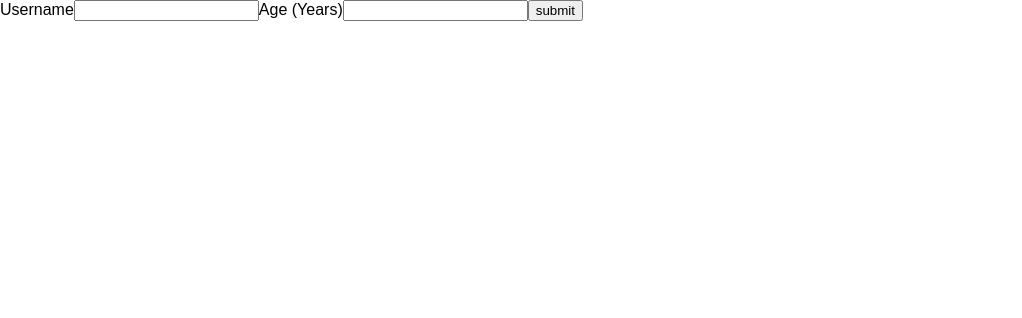
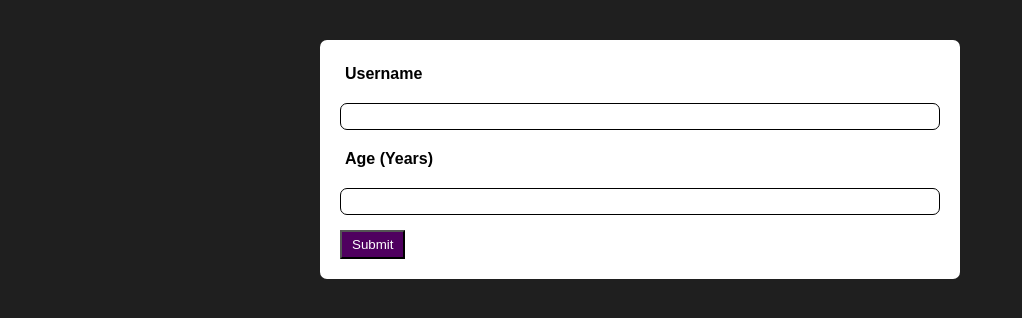
Before and after one commit to aadil42/UserName-Age-list, a React (Create React App) app: page / in a window 1280 px wide. Shown: the top 318 px of the page, without its empty margins (0-1022 px from the left). Built offline with nearby package versions, Linux system fonts and the light colour scheme.

Commit message:
styled form component

```diff
--- a/src/Components/Form/Form.css
+++ b/src/Components/Form/Form.css
@@ -0,0 +1,39 @@
+.form-container {
+    background: #1f1f1f;
+    height: 100vh;
+    width: 100vw;
+    display: flex;
+    justify-content: center;
+    align-items: flex-start;
+}
+
+.form {
+    background: #fff;
+    width: 50vw;
+    padding: 20px;
+    margin-top: 40px;
+    border-radius: 7px;
+}
+
+label, input {
+    display: block;
+    width: 100%;
+    margin-bottom: 15px;
+    padding: 5px;
+    border-radius: 7px;
+}
+label {
+    font-weight: bolder;
+}
+
+input {
+    border: 1px solid black;
+}
+
+button {
+    padding: 5px 10px;
+    background: #4f005f;
+    color: white;
+    text-transform: capitalize;
+    cursor:pointer;
+}
--- a/src/Components/Form/Form.js
+++ b/src/Components/Form/Form.js
@@ -31,8 +31,8 @@ const Form = (props) => {
     }
 
     return (
-        <div>
-            <form onSubmit={addUser}>
+        <div className="form-container">
+            <form className="form" onSubmit={addUser}>
             <label htmlFor="username">Username</label>
             <input
                 id="username"
```
